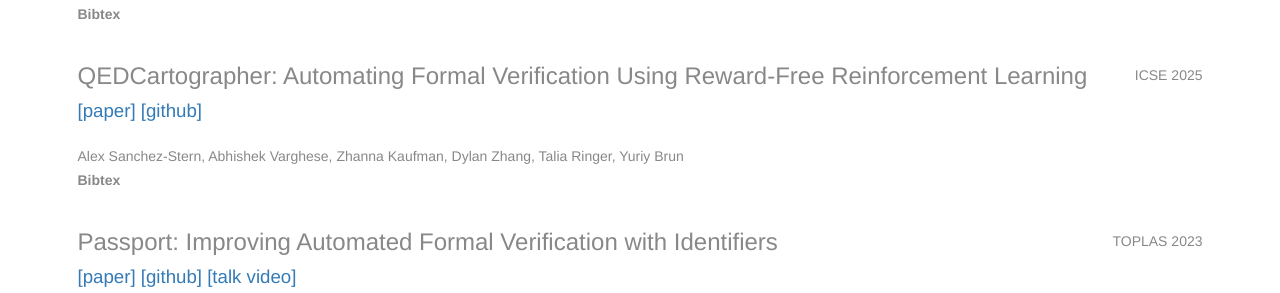
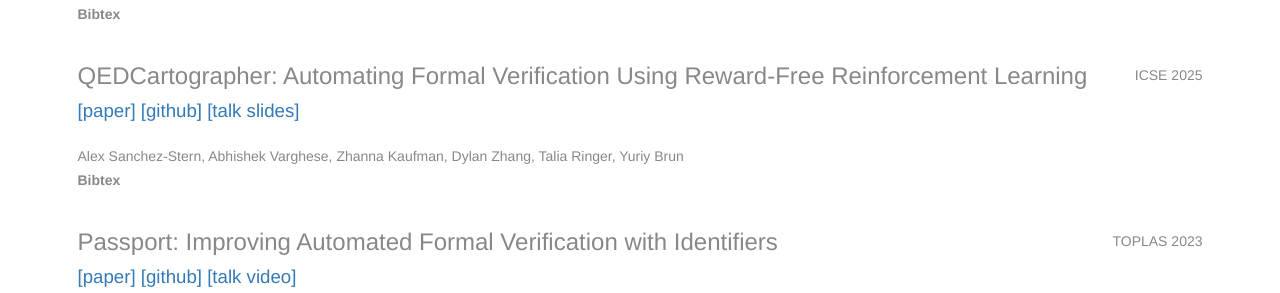
Before and after one commit to HazardousPeach/hazardouspeach.github.io, a Jekyll site: the page built from index.md, in a window 1280 px wide and 900 px high, scrolled down 535 px. Shown: the part 160-453 px from the top of the window. Built offline with Jekyll 4.4.1, drawn with Linux system fonts in a browser that asks for light colours; nearby versions of some CDN libraries.

Commit message:
Actually fix slides link

```diff
--- a/_data/publications.yml
+++ b/_data/publications.yml
@@ -2,7 +2,6 @@
   conference: "ICSE 2025 (Distinguished Paper Award)"
   authors: Robert Thompson, Nuno Saavedra, Pedro Carrott, Kevin Fisher, Alex Sanchez-Stern, Yuriy Brun, João F. Ferreira, Sorin Lerner, Emily First
   github: "https://github.com/rkthomps/coq-modeling"
-  slides: "talks/qedcartographer-icse2025/"
   paper: "https://arxiv.org/abs/2412.14063v1"
   bibtex: |-
     @inproceedings{thompson25rango,
@@ -15,6 +14,7 @@
     }
 - title: "QEDCartographer: Automating Formal Verification Using Reward-Free Reinforcement Learning"
   conference: "ICSE 2025"
+  slides: "talks/qedcartographer-icse2025/"
   authors: Alex Sanchez-Stern, Abhishek Varghese, Zhanna Kaufman, Dylan Zhang, Talia Ringer, Yuriy Brun
   github: "https://github.com/UCSD-PL/proverbot9001/tree/qedcartographer"
   paper: "https://www.alexsanchezstern.com/papers/qed-cartographer-icse2025-extended.pdf"
--- a/index.md
+++ b/index.md
@@ -39,6 +39,7 @@ Publications
     id=forloop.index
     bibtex=pub.bibtex
     artifact=pub.artifact
+    slides=pub.slides
     talk=pub.talk
 %}
 {% endfor %}
```
